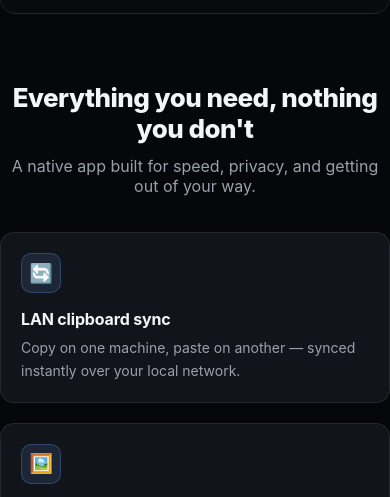
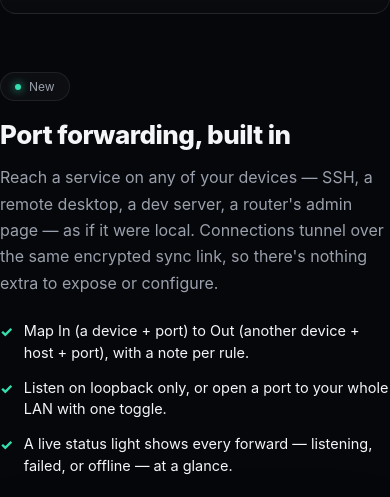
Before and after one commit to qiudaomao/clipboardSync, a plain HTML site: page landingPage/index.html in a window 390 px wide. Shown: the part 3688-4185 px from the top of the page. Drawn offline with Linux system fonts and the light colour scheme.

Commit message:
Add Port Forward to the landing page
New spotlight section (copy + a rendered panel screenshot), a "Port
forwarding" feature card, and a Port Forward nav link, all wired into
the existing en/zh i18n. Screenshot rendered from the real macOS panel.

Co-Authored-By: Claude Fable 5 <noreply@anthropic.com>

```diff
--- a/landingPage/index.html
+++ b/landingPage/index.html
@@ -269,6 +269,44 @@
   .highlight-card h3 { font-size: 17px; margin: 0 0 8px; letter-spacing: -0.01em; }
   .highlight-card p { color: var(--muted); font-size: 14px; line-height: 1.6; margin: 0; }
 
+  /* Spotlight (Port Forward) */
+  section.spotlight { padding: 10px 0 90px; }
+  .spotlight-grid {
+    display: grid;
+    grid-template-columns: 0.92fr 1.08fr;
+    gap: 44px;
+    align-items: center;
+  }
+  .spotlight-copy .eyebrow { margin-bottom: 18px; }
+  .spotlight-copy h2 {
+    font-size: clamp(26px, 3.4vw, 34px);
+    letter-spacing: -0.02em;
+    margin: 0 0 14px;
+    font-weight: 800;
+  }
+  .spotlight-copy p {
+    color: var(--muted);
+    font-size: 16px;
+    line-height: 1.65;
+    margin: 0 0 24px;
+  }
+  .spotlight-list { list-style: none; padding: 0; margin: 0; display: grid; gap: 13px; }
+  .spotlight-list li {
+    display: flex;
+    gap: 11px;
+    align-items: flex-start;
+    font-size: 14.5px;
+    color: var(--text);
+    line-height: 1.5;
+  }
+  .spotlight-list .check {
+    flex: none;
+    color: var(--accent-3);
+    font-weight: 800;
+    margin-top: 1px;
+  }
+  .spotlight-shot { align-self: center; }
+
   /* Features */
   section.features { padding: 20px 0 100px; }
   .section-head { text-align: center; margin-bottom: 56px; }
@@ -336,6 +374,7 @@
   @media (max-width: 860px) {
     .shots { grid-template-columns: 1fr; }
     .feature-grid { grid-template-columns: 1fr 1fr; }
+    .spotlight-grid { grid-template-columns: 1fr; gap: 26px; }
   }
   @media (max-width: 560px) {
     .highlight-grid { grid-template-columns: 1fr; }
@@ -378,6 +417,7 @@
     </div>
     <nav class="links">
       <a href="#showcase" data-i18n="nav.preview">Preview</a>
+      <a href="#portforward" data-i18n="nav.portforward">Port Forward</a>
       <a href="#features" data-i18n="nav.features">Features</a>
     </nav>
     <div class="nav-actions">
@@ -467,6 +507,25 @@
   </div>
 </section>
 
+<section class="spotlight wrap" id="portforward">
+  <div class="spotlight-grid">
+    <div class="spotlight-copy">
+      <div class="eyebrow"><span class="dot"></span> <span data-i18n="pf.eyebrow">New</span></div>
+      <h2 data-i18n="pf.t">Port forwarding, built in</h2>
+      <p data-i18n="pf.p">Reach a service on any of your devices — SSH, a remote desktop, a dev server, a router's admin page — as if it were local. Connections tunnel over the same encrypted sync link, so there's nothing extra to expose or configure.</p>
+      <ul class="spotlight-list">
+        <li><span class="check">✓</span> <span data-i18n="pf.b1">Map In (a device + port) to Out (another device + host + port), with a note per rule.</span></li>
+        <li><span class="check">✓</span> <span data-i18n="pf.b2">Listen on loopback only, or open a port to your whole LAN with one toggle.</span></li>
+        <li><span class="check">✓</span> <span data-i18n="pf.b3">A live status light shows every forward — listening, failed, or offline — at a glance.</span></li>
+      </ul>
+    </div>
+    <div class="shot-card spotlight-shot">
+      <img src="assets/port-forward.png" alt="Port Forward panel in Clipboard Sync, mapping ports between a Mac and a Windows PC" />
+      <div class="shot-label"><span data-i18n="pf.shot">Port Forward panel</span> <span class="badge" data-i18n="pf.badge">macOS &amp; Windows</span></div>
+    </div>
+  </div>
+</section>
+
 <section class="features wrap" id="features">
   <div class="section-head">
     <h2 data-i18n="feat.head">Everything you need, nothing you don't</h2>
@@ -502,6 +561,11 @@
       <div class="feature-icon">🖱️</div>
       <h3 data-i18n="f6.t">Mouse &amp; keyboard sharing</h3>
       <p data-i18n="f6.p">Control multiple machines with a single mouse and keyboard, seamlessly.</p>
+    </div>
+    <div class="feature-card">
+      <div class="feature-icon">🚇</div>
+      <h3 data-i18n="f7.t">Port forwarding</h3>
+      <p data-i18n="f7.p">Tunnel a TCP port from one device to another over the same encrypted connection — reach SSH, VNC, or a dev server anywhere.</p>
     </div>
   </div>
 </section>
@@ -542,6 +606,7 @@
       en: {
         "page.title": "Clipboard Sync — Native clipboard sync over LAN",
         "nav.preview": "Preview",
+        "nav.portforward": "Port Forward",
         "nav.features": "Features",
         "nav.download": "Download",
         "nav.reportIssue": "Report an issue on GitHub",
@@ -579,6 +644,16 @@
         "f5.p": "Every payload is encrypted with your password, so only your devices can read it.",
         "f6.t": "Mouse & keyboard sharing",
         "f6.p": "Control multiple machines with a single mouse and keyboard, seamlessly.",
+        "f7.t": "Port forwarding",
+        "f7.p": "Tunnel a TCP port from one device to another over the same encrypted connection — reach SSH, VNC, or a dev server anywhere.",
+        "pf.eyebrow": "New",
+        "pf.t": "Port forwarding, built in",
+        "pf.p": "Reach a service on any of your devices — SSH, a remote desktop, a dev server, a router's admin page — as if it were local. Connections tunnel over the same encrypted sync link, so there's nothing extra to expose or configure.",
+        "pf.b1": "Map In (a device + port) to Out (another device + host + port), with a note per rule.",
+        "pf.b2": "Listen on loopback only, or open a port to your whole LAN with one toggle.",
+        "pf.b3": "A live status light shows every forward — listening, failed, or offline — at a glance.",
+        "pf.shot": "Port Forward panel",
+        "pf.badge": "macOS & Windows",
         "cta.t": "Sync your clipboard in minutes",
         "cta.p": "Install on macOS and Windows, pair your devices, and start copying across your network.",
         "footer.text": "Clipboard Sync — native clipboard sync over WebSocket."
@@ -586,6 +661,7 @@
       zh: {
         "page.title": "剪贴板同步 — 局域网原生剪贴板同步",
         "nav.preview": "预览",
+        "nav.portforward": "端口转发",
         "nav.features": "功能",
         "nav.download": "下载",
         "nav.reportIssue": "在 GitHub 上报告问题",
@@ -623,6 +699,16 @@
         "f5.p": "所有数据都用你的密码加密，只有你的设备才能读取。",
         "f6.t": "鼠标键盘共享",
         "f6.p": "用一套鼠标和键盘无缝控制多台机器。",
+        "f7.t": "端口转发",
+        "f7.p": "通过同一条加密连接，把一台设备的 TCP 端口隧道转发到另一台 — 随时访问任意设备上的 SSH、VNC 或开发服务器。",
+        "pf.eyebrow": "全新",
+        "pf.t": "内置端口转发",
+        "pf.p": "像访问本地服务一样，访问你任意设备上运行的服务 — SSH、远程桌面、开发服务器、路由器管理页面。连接通过同一条加密同步链路隧道传输，无需额外暴露端口或配置。",
+        "pf.b1": "将“入口”（设备 + 端口）映射到“出口”（另一台设备 + 主机 + 端口），每条规则可加备注。",
+        "pf.b2": "仅监听本机回环，或一键开放端口给整个局域网。",
+        "pf.b3": "实时状态灯一眼看清每条转发 — 正在监听、失败或离线。",
+        "pf.shot": "端口转发面板",
+        "pf.badge": "macOS 和 Windows",
         "cta.t": "几分钟内同步你的剪贴板",
         "cta.p": "在 macOS 和 Windows 上安装，配对设备，开始跨网络复制粘贴。",
         "footer.text": "剪贴板同步 — 基于 WebSocket 的原生剪贴板同步。"
```
Also changed, not shown: landingPage/assets/port-forward.png (added).
